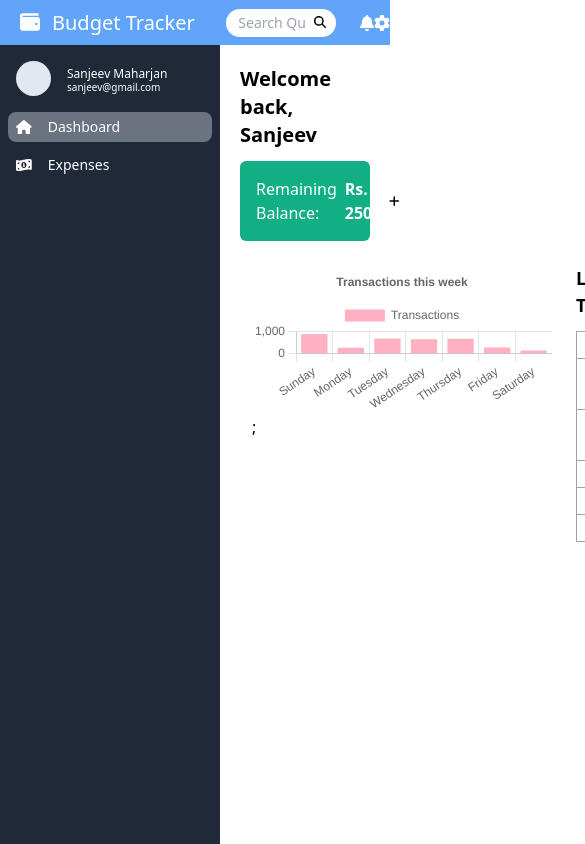
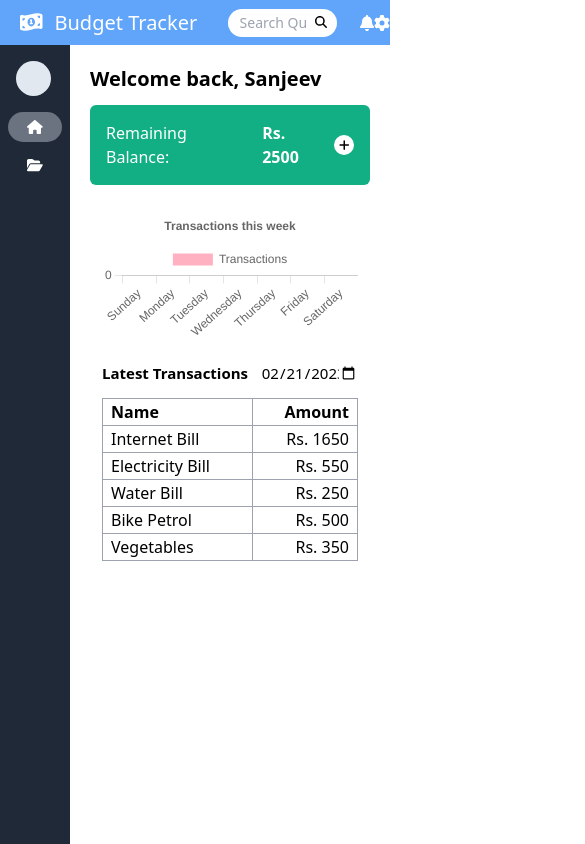
Before and after one commit to SanjeevMhn/budgetTracker, a React (Vite) app: page / in a window 390 px wide. Shown: the top 844 px of the page, 585 px wide, since content can reach past the window. Built offline with nearby package versions, Linux system fonts and the light colour scheme.

Commit message:
[ADDED]: added responsive sidenav

```diff
--- a/src/App.jsx
+++ b/src/App.jsx
@@ -1,4 +1,4 @@
-import React from 'react';
+import React,{useEffect, useRef} from 'react';
 import { FontAwesomeIcon } from '@fortawesome/react-fontawesome';
 import { faPlus } from '@fortawesome/free-solid-svg-icons';
 import {
@@ -48,7 +48,38 @@ export const data = {
   ],
 };
 
+
+const checkDigits = (num) => {
+  return num.toString().length;
+}
+
 const App = () => {
+
+  const dateToday = useRef(null);
+  useEffect(()=>{
+    const setTodaysDate = () => {
+      let date = new Date();
+      let year = date.getFullYear();
+      let month = date.getMonth() + 1;
+      let day = date.getDate();
+
+      let lenMonth = checkDigits(month);
+      let lenDay = checkDigits(day);
+
+      if(lenMonth == 1){
+        month = "0" + month;
+      }
+      if(lenDay == 1){
+        day = "0" + day;
+      }
+
+      let today = `${year}-${month}-${day}`;
+
+      dateToday.current.value = today;
+    }
+
+    setTodaysDate();
+  },[])
 
   return (
     <>
@@ -66,19 +97,20 @@ const App = () => {
           <FontAwesomeIcon icon={faPlus} />
         </button>
       </div>
-      <div className="flex mt-3">
+      <div className="flex mt-3 flex-col lg:flex-row">
         <div className="weekly-spending p-3 flex-grow">
-          <Bar options={options} data={data} />;
+          <Bar options={options} data={data} />
         </div>
-        <div className="transactions p-3 w-[40%] flex flex-col justify-center">
-          <div className="header flex items-center mb-3">
-            <h2 className="title font-semibold text-[18px]">Latest Transactions</h2>
-            <button className="add-fund px-3 py-1 bg-[rgb(17_175_131)] text-white rounded-full text-xs flex items-center justify-center ml-auto" type="button">
+        <div className="transactions p-3 w-full lg:w-[40%]">
+          <div className="header flex items-center mb-3 justify-between">
+            <h2 className="title font-semibold text-[15px]">Latest Transactions</h2>
+            {/* <button className="add-fund px-3 py-1 bg-[rgb(17_175_131)] text-white rounded-full text-xs flex items-center justify-center ml-auto" type="button">
               <FontAwesomeIcon icon={faPlus} className="flex" />
               <span className="pl-2">
                 Add
               </span>
-            </button>
+            </button> */}
+            <input type="date" name="current-date" id="" className="form-control w-[38%] text-[15px]" ref={dateToday} value=""/>
           </div>
           <table className='w-full'>
             <thead>
--- a/src/components/Sidenav.jsx
+++ b/src/components/Sidenav.jsx
@@ -2,8 +2,8 @@ import React from 'react';
 import { Link,NavLink } from 'react-router-dom';
 import { FontAwesomeIcon } from '@fortawesome/react-fontawesome';
 import { faHome } from '@fortawesome/free-solid-svg-icons';
-import { faMoneyBill1Wave } from '@fortawesome/free-solid-svg-icons';
 import { faUser } from '@fortawesome/free-solid-svg-icons';
+import { faFolderOpen } from '@fortawesome/free-solid-svg-icons';
 
 const Sidenav = () => {
 
@@ -13,14 +13,13 @@ const Sidenav = () => {
     }
 
     return (
-        <nav className="main-nav text-white bg-gray-800 w-[220px] h-screen p-2 fixed left-0 top-[45px]">
-
+        <nav className="main-nav text-white bg-gray-800 w-[70px] lg:w-[220px] h-screen p-2 fixed left-0 top-[45px]">
             <ul className="nav-list text-sm">
                 <li className="list-item">
                     <NavLink to={'profile'} style={({isActive})=> isActive ? active : undefined} className="list-link flex items-center p-2 rounded-lg hover:bg-gray-500 mb-2">
                         <span className="icon-container w-[35px] h-[35px] flex-[0_0_35px] bg-slate-200 rounded-full">
                         </span>
-                        <span className="user-details pl-4 leading-none flex flex-col">
+                        <span className="user-details pl-4 leading-none flex-col hidden lg:flex">
                             <span className="user-name font-medium text-xs">
                                 Sanjeev Maharjan
                             </span>
@@ -31,22 +30,22 @@ const Sidenav = () => {
                     </NavLink>
                 </li>
                 <li className="list-item">
-                    <NavLink to={'/'} style={({isActive})=> isActive ? active : undefined} className="list-link flex p-2 items-end rounded-lg hover:bg-gray-500 mb-2">
+                    <NavLink to={'/'} style={({isActive})=> isActive ? active : undefined} className="list-link flex p-2 items-end justify-center lg:justify-start rounded-full lg:rounded-lg hover:bg-gray-500 mb-2">
                         <span className="icon-container leading-none">
                             <FontAwesomeIcon icon={faHome} />
                         </span>
-                        <span className="label-text pl-4 leading-none">
+                        <span className="label-text pl-4 leading-none hidden lg:inline">
                             Dashboard
                         </span>
                     </NavLink>
                 </li>
                 <li className="list-item">
-                    <NavLink to={'expenses'} style={({isActive}) => isActive ? active : undefined } className="list-link flex p-2 rounded-lg hover:bg-gray-500 mb-2">
+                    <NavLink to={'expenses'} style={({isActive}) => isActive ? active : undefined } className="list-link flex p-2 items-end justify-center lg:justify-start rounded-full lg:rounded-lg hover:bg-gray-500 mb-2">
                         <span className="icon-container leading-none">
-                            <FontAwesomeIcon icon={faMoneyBill1Wave} />
+                            <FontAwesomeIcon icon={faFolderOpen} />
                         </span>
-                        <span className="label-text pl-4 leading-none">
-                            Expenses
+                        <span className="label-text pl-4 leading-none hidden lg:inline">
+                            Expenses History
                         </span>
                     </NavLink>
                 </li>
--- a/src/components/TopNav.jsx
+++ b/src/components/TopNav.jsx
@@ -4,6 +4,7 @@ import { faGear } from '@fortawesome/free-solid-svg-icons';
 import { faBell } from '@fortawesome/free-solid-svg-icons';
 import { faMagnifyingGlass } from '@fortawesome/free-solid-svg-icons';
 import { faWallet } from '@fortawesome/free-solid-svg-icons';
+import { faMoneyBill1Wave } from '@fortawesome/free-solid-svg-icons';
 
 const TopNav = () => {
 
@@ -11,7 +12,7 @@ const TopNav = () => {
         <nav className='top-nav bg-blue-400 sticky top-0 h-[45px] w-full px-3 flex items-center justify-between'>
             <a href="#" className="brand-link flex p-2 text-xl items-center text-white">
                 <span className="icon-container leading-none">
-                    <FontAwesomeIcon icon={faWallet} />
+                    <FontAwesomeIcon icon={faMoneyBill1Wave} />
                 </span>
                 <span className="label-text pl-3">
                     Budget Tracker
--- a/src/layouts/Layout.jsx
+++ b/src/layouts/Layout.jsx
@@ -10,7 +10,7 @@ const Layout = () => {
         <div className='layout-wrapper relative'>
             <TopNav />
             <Sidenav />
-            <main className='min-h-[calc(100vh-45px)] ml-[220px] p-[20px]'>
+            <main className='min-h-[calc(100vh-45px)] ml-[70px] lg:ml-[220px] p-[20px]'>
                 <Outlet />
             </main>
         </div>
```
